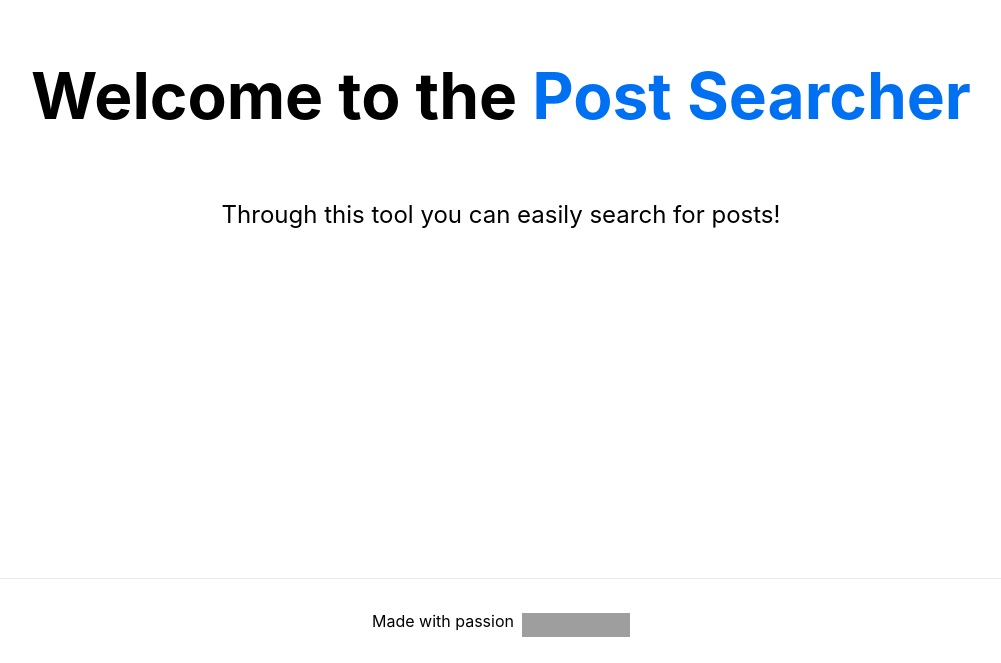
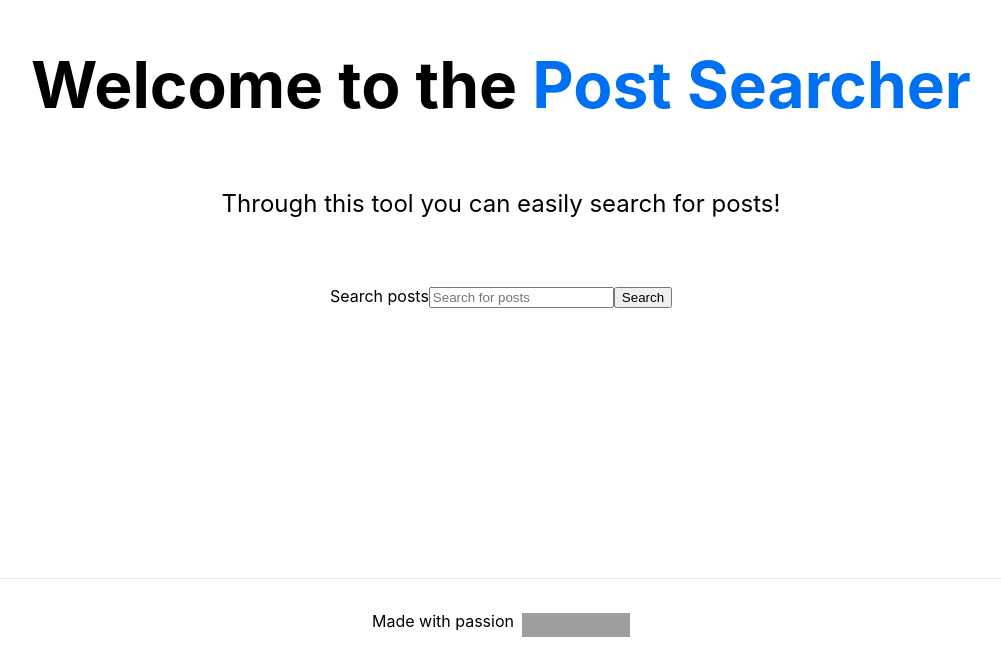
Before and after one commit to geovanecomp/classy-lhama, a Next.js app: page / in a window 1280 px wide. Shown: the part 222-885 px from the top of the page, without its empty margins (139-1140 px from the left). Built offline with nearby package versions, Linux system fonts and the light colour scheme; grey boxes are pictures that could not be loaded.

Commit message:
Adding search to the index page

```diff
--- a/pages/index.js
+++ b/pages/index.js
@@ -22,6 +22,9 @@ export default function Home({ allPostsData }) {
                 <p className={styles.description}>
                   Through this tool you can easily search for posts!
                 </p>
+
+                <Search documents={allPostsData}/>
+
             </main>
             <footer className={styles.footer}>
                 <a href="https://www.classyllama.com/" target="_blank">
```
